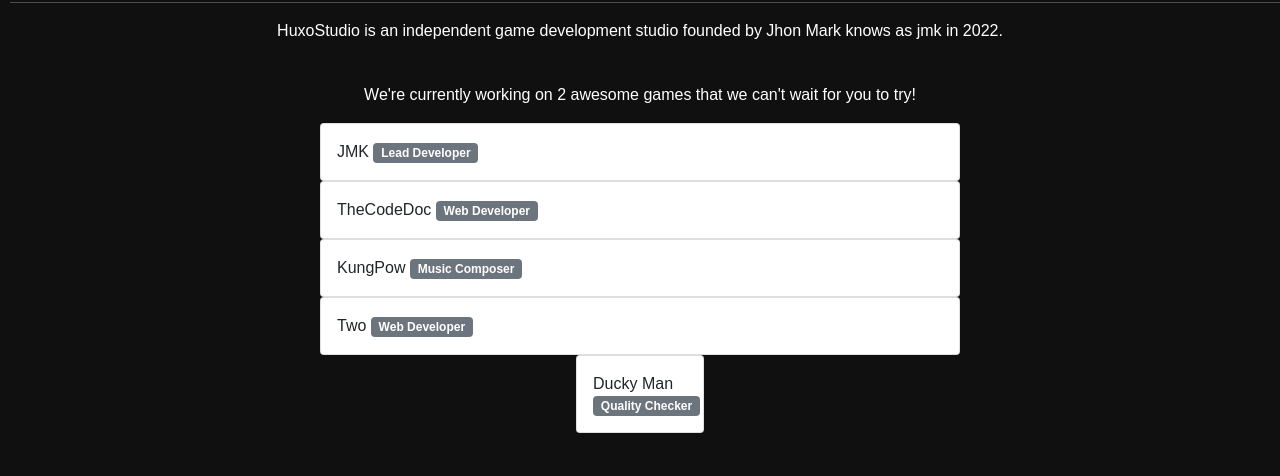
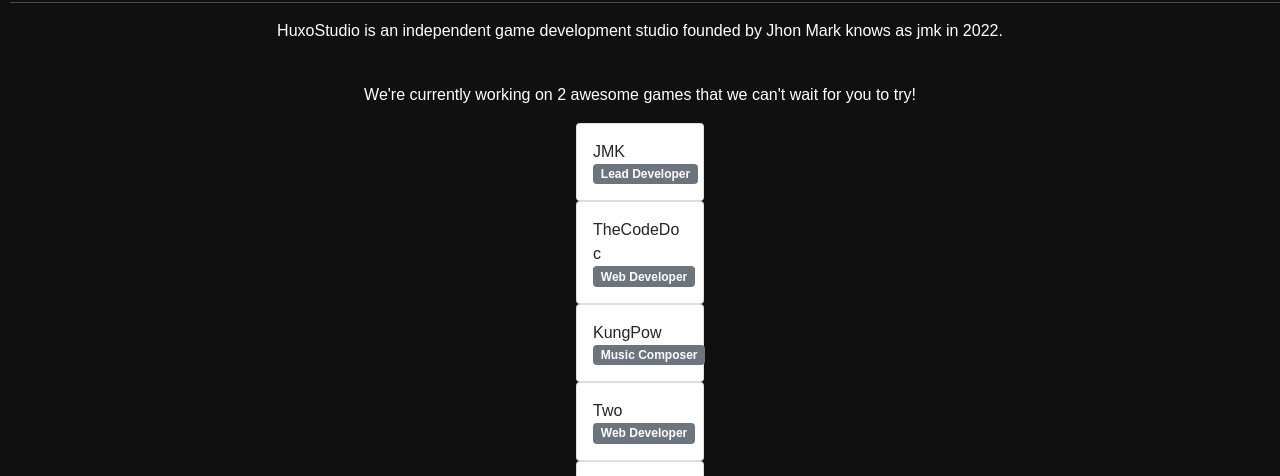
Before and after one commit to dune-studios/huxo, a website: page index.html in a window 1280 px wide. Shown: the part 178-654 px from the top of the page. Drawn offline with nearby package versions, Linux system fonts and the light colour scheme; a web font is replaced by a local one.

Commit message:
Update index.html

```diff
--- a/index.html
+++ b/index.html
@@ -145,22 +145,22 @@ font-family: 'YT Sans'
     <h1 style="text-align: center;">About Us</h1><hr>
   <p style="text-align: center; ">HuxoStudio is an independent game development studio founded by Jhon Mark knows as jmk in 2022.</p><br><p style="text-align: center; ">We're currently working on 2 awesome games that we can't wait for you to try!</p>
     <div class="text-align:center;">
-<div class="card translate-middle-x" style="margin-left: 50vw;">
+<div class="card translate-middle-x" style="width: 10%; margin-left: 50vw;">
   <div class="card-body">
     JMK <span class="badge bg-secondary">Lead Developer</span>
   </div>
 </div>
-      <div class="card translate-middle-x" style="margin-left: 50vw;">
+      <div class="card translate-middle-x" style="width: 10%; margin-left: 50vw;">
   <div class="card-body">
     TheCodeDoc <span class="badge bg-secondary">Web Developer</span>
   </div>
 </div>
-      <div class="card translate-middle-x" style="margin-left: 50vw;">
+      <div class="card translate-middle-x" style="width: 10%; margin-left: 50vw;">
   <div class="card-body">
    KungPow <span class="badge bg-secondary">Music Composer</span>
   </div>
 </div>
-        <div class="card translate-middle-x" style="margin-left: 50vw;">
+        <div class="card translate-middle-x" style="width: 10%; margin-left: 50vw;">
   <div class="card-body">
    Two <span class="badge bg-secondary">Web Developer</span>
   </div>
```
